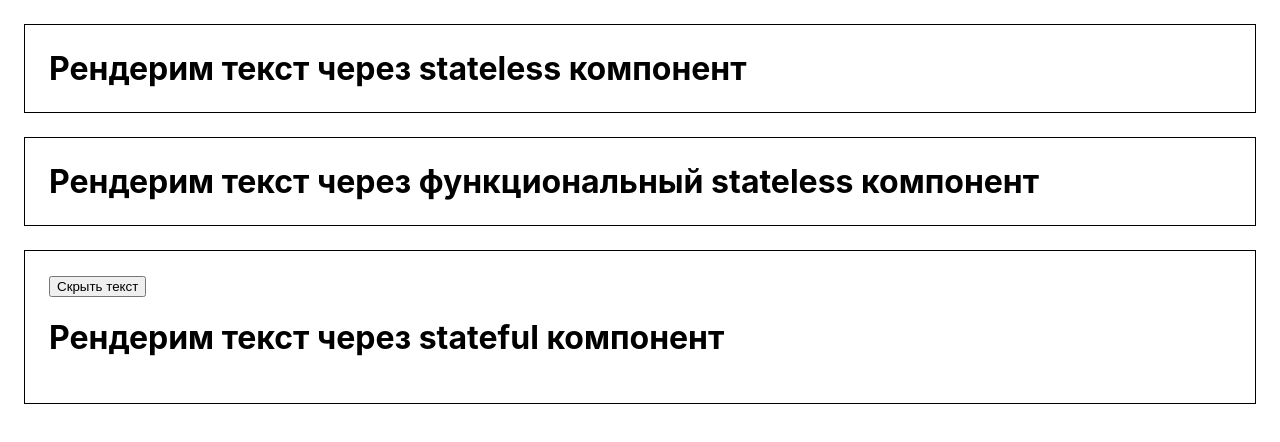
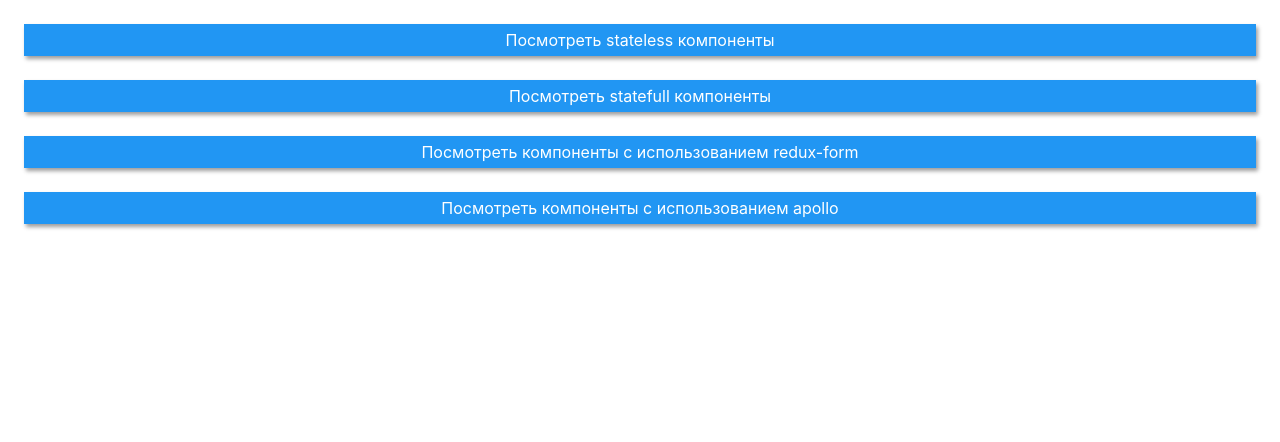
Before and after one commit to Altairko/im-internship, a React app: page / in a window 1280 px wide. Shown: the top 442 px of the page. Built offline with nearby package versions, Linux system fonts and the light colour scheme.

Commit message:
feat: добавил роутинг в приложения и страницы с разводкой

```diff
--- a/package.json
+++ b/package.json
@@ -44,6 +44,8 @@
     "react-app-polyfill": "^0.1.3",
     "react-dev-utils": "^6.1.1",
     "react-dom": "^16.6.3",
+    "react-router": "^4.3.1",
+    "react-router-dom": "^4.3.1",
     "resolve": "1.8.1",
     "sass-loader": "7.1.0",
     "style-loader": "0.23.0",
--- a/src/containers/App/App.css
+++ b/src/containers/App/App.css
@@ -3,3 +3,14 @@
   padding: 24px;
   margin: 24px;
 }
+
+.react-link {
+  display: block;
+  text-decoration: none;
+  background: #2196f3;
+  padding: 6px 24px;
+  margin: 24px;
+  color: #fff;
+  text-align: center;
+  box-shadow: 2px 3px 4px 0 #9e9e9e;
+}
--- a/src/containers/App/App.jsx
+++ b/src/containers/App/App.jsx
@@ -1,17 +1,20 @@
-import React, { Component } from "react";
+import React from "react";
 import "./App.css";
-import { Greeter } from "../../components/stateless/Greeter/Greeter";
-import { GreeterFunc } from "../../components/stateless/GreeterFunc/GreeterFunc";
-import { TextHideShow } from "../../components/stateful/TextHideShow/TextHideShow";
+import { BrowserRouter as Router, Route } from "react-router-dom";
+import { Index } from "../Index/Index";
+import { ReactState } from "../Statefull/ReactState/ReactState";
+import { Stateless } from "../Stateless/Stateless";
 
-class App extends Component {
+class App extends React.Component {
   render() {
     return (
-      <div>
-        <Greeter greeting="Рендерим текст через stateless компонент" />
-        <GreeterFunc greeting="Рендерим текст через функциональный stateless компонент" />
-        <TextHideShow text="Рендерим текст через stateful компонент" />
-      </div>
+      <Router>
+        <div>
+          <Route exact path="/" component={Index} />
+          <Route exact path="/stateless" component={Stateless} />
+          <Route exact path="/stateful" component={ReactState} />
+        </div>
+      </Router>
     );
   }
 }
--- /dev/null
+++ b/src/containers/Index/Index.jsx
@@ -0,0 +1,19 @@
+import React from "react";
+import { Link } from "react-router-dom";
+
+export const Index = () => (
+  <div>
+    <Link className="react-link" to="/stateless">
+      Посмотреть stateless компоненты
+    </Link>
+    <Link className="react-link" to="/stateful">
+      Посмотреть statefull компоненты
+    </Link>
+    <Link className="react-link" to="/redux-form">
+      Посмотреть компоненты с использованием redux-form
+    </Link>
+    <Link className="react-link" to="/gql">
+      Посмотреть компоненты с использованием apollo
+    </Link>
+  </div>
+);
--- /dev/null
+++ b/src/containers/Statefull/ReactState/ReactState.jsx
@@ -0,0 +1,8 @@
+import React from "react";
+import { TextHideShow } from "../../../components/stateful/TextHideShow/TextHideShow";
+
+export const ReactState = () => (
+  <div>
+    <TextHideShow text="Рендерим текст через stateful компонент" />
+  </div>
+);
--- /dev/null
+++ b/src/containers/Stateless/Stateless.jsx
@@ -0,0 +1,10 @@
+import React from "react";
+import { Greeter } from "../../components/stateless/Greeter/Greeter";
+import { GreeterFunc } from "../../components/stateless/GreeterFunc/GreeterFunc";
+
+export const Stateless = () => (
+  <div>
+    <Greeter greeting="Рендерим текст через stateless компонент" />
+    <GreeterFunc greeting="Рендерим текст через функциональный stateless компонент" />
+  </div>
+);
```
Also changed, not shown: src/components/Form/Form.jsx (added), 1 other file (tests, documents, lock files or other folders).
